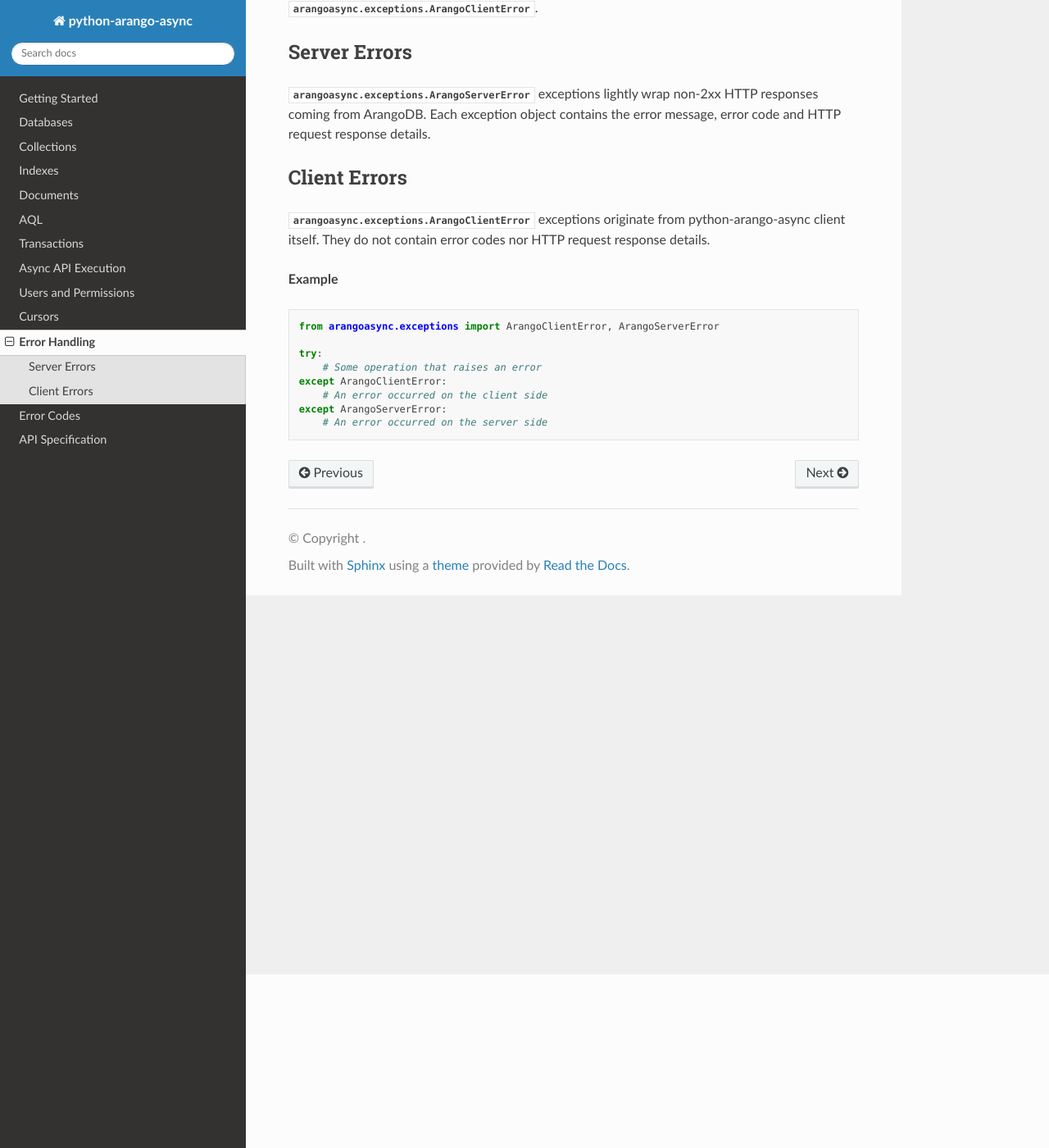
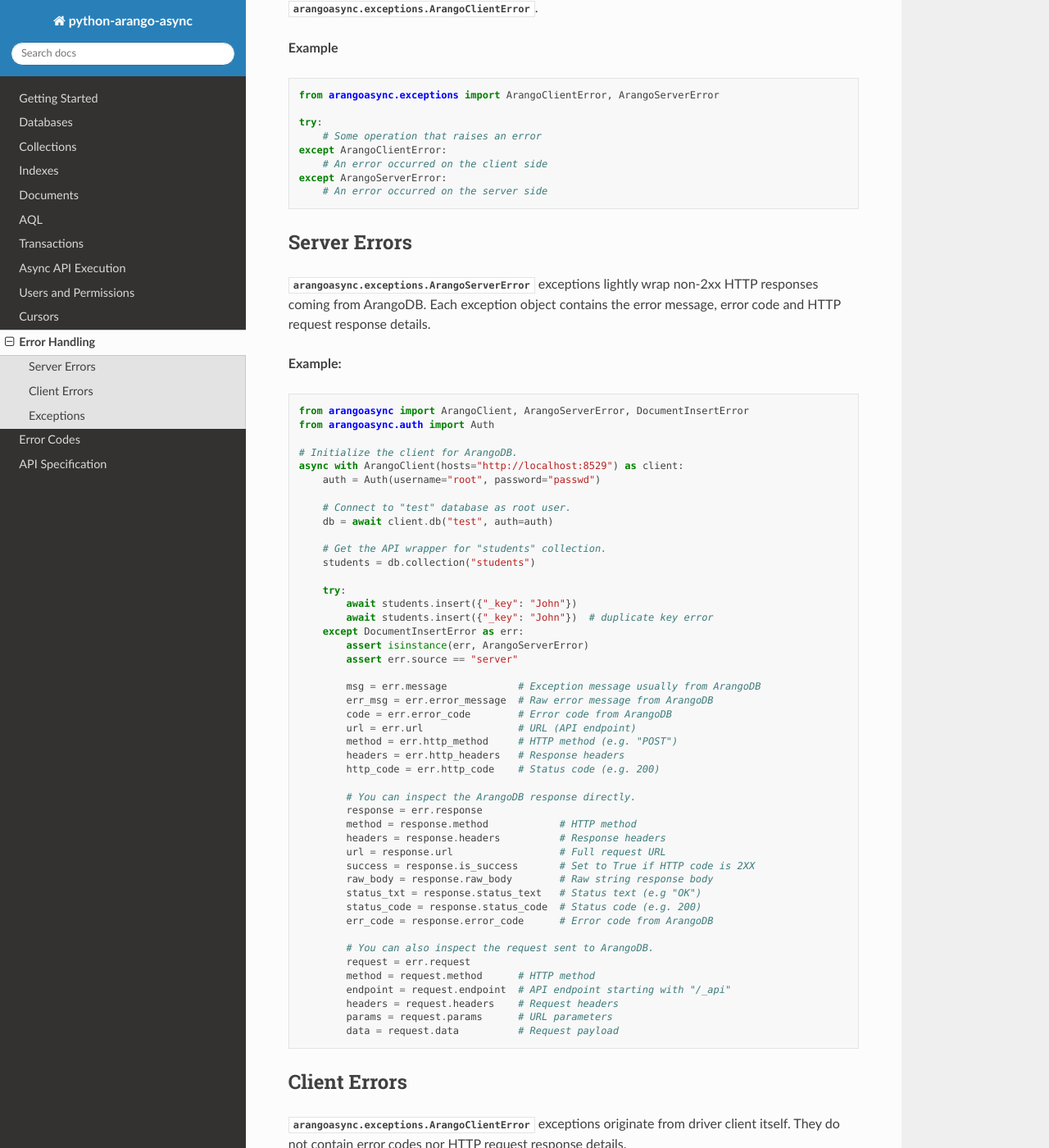
Before and after one commit to arangodb/python-arango-async, a Sphinx documentation site: the page built from docs/errors.rst, in a window 1280 px wide and 1400 px high, scrolled down 212 px. Shown: the whole window at 82% size. Built offline with Sphinx 7.4.7 and the Read the Docs theme 3.1.0, drawn with Linux system fonts in a browser that asks for light colours; some of the changed text lies outside the part shown.

Commit message:
Completed errors documentation

```diff
--- a/docs/errno.rst
+++ b/docs/errno.rst
@@ -5,7 +5,7 @@
 
 **Example**
 
-.. testcode::
+.. code-block:: python
 
     from arangoasync import errno
 
@@ -14,6 +14,9 @@
     assert errno.DOCUMENT_REV_BAD == 1239
     assert errno.DOCUMENT_NOT_FOUND == 1202
 
+You can see the full list of error codes in the `errno.py`_ file.
+
 For more information, refer to the `ArangoDB Manual`_.
 
 .. _ArangoDB Manual: https://www.arangodb.com/docs/stable/appendix-error-codes.html
+.. _errno.py: https://github.com/arangodb/python-arango-async/blob/main/arangoasync/errno.py
--- a/docs/errors.rst
+++ b/docs/errors.rst
@@ -4,20 +4,6 @@
 All python-arango exceptions inherit :class:`arangoasync.exceptions.ArangoError`,
 which splits into subclasses :class:`arangoasync.exceptions.ArangoServerError` and
 :class:`arangoasync.exceptions.ArangoClientError`.
-
-Server Errors
-=============
-
-:class:`arangoasync.exceptions.ArangoServerError` exceptions lightly wrap non-2xx
-HTTP responses coming from ArangoDB. Each exception object contains the error
-message, error code and HTTP request response details.
-
-Client Errors
-=============
-
-:class:`arangoasync.exceptions.ArangoClientError` exceptions originate from
-python-arango-async client itself. They do not contain error codes nor HTTP request
-response details.
 
 **Example**
 
@@ -31,3 +17,103 @@
         # An error occurred on the client side
     except ArangoServerError:
         # An error occurred on the server side
+
+
+Server Errors
+=============
+
+:class:`arangoasync.exceptions.ArangoServerError` exceptions lightly wrap non-2xx
+HTTP responses coming from ArangoDB. Each exception object contains the error
+message, error code and HTTP request response details.
+
+**Example:**
+
+.. code-block:: python
+
+    from arangoasync import ArangoClient, ArangoServerError, DocumentInsertError
+    from arangoasync.auth import Auth
+
+    # Initialize the client for ArangoDB.
+    async with ArangoClient(hosts="http://localhost:8529") as client:
+        auth = Auth(username="root", password="passwd")
+
+        # Connect to "test" database as root user.
+        db = await client.db("test", auth=auth)
+
+        # Get the API wrapper for "students" collection.
+        students = db.collection("students")
+
+        try:
+            await students.insert({"_key": "John"})
+            await students.insert({"_key": "John"})  # duplicate key error
+        except DocumentInsertError as err:
+            assert isinstance(err, ArangoServerError)
+            assert err.source == "server"
+
+            msg = err.message            # Exception message usually from ArangoDB
+            err_msg = err.error_message  # Raw error message from ArangoDB
+            code = err.error_code        # Error code from ArangoDB
+            url = err.url                # URL (API endpoint)
+            method = err.http_method     # HTTP method (e.g. "POST")
+            headers = err.http_headers   # Response headers
+            http_code = err.http_code    # Status code (e.g. 200)
+
+            # You can inspect the ArangoDB response directly.
+            response = err.response
+            method = response.method            # HTTP method
+            headers = response.headers          # Response headers
+            url = response.url                  # Full request URL
+            success = response.is_success       # Set to True if HTTP code is 2XX
+            raw_body = response.raw_body        # Raw string response body
+            status_txt = response.status_text   # Status text (e.g "OK")
+            status_code = response.status_code  # Status code (e.g. 200)
+            err_code = response.error_code      # Error code from ArangoDB
+
+            # You can also inspect the request sent to ArangoDB.
+            request = err.request
+            method = request.method      # HTTP method
+            endpoint = request.endpoint  # API endpoint starting with "/_api"
+            headers = request.headers    # Request headers
+            params = request.params      # URL parameters
+            data = request.data          # Request payload
+
+Client Errors
+=============
+
+:class:`arangoasync.exceptions.ArangoClientError` exceptions originate from
+driver client itself. They do not contain error codes nor HTTP request
+response details.
+
+**Example:**
+
+.. code-block:: python
+
+    from arangoasync import ArangoClient, ArangoClientError, DocumentParseError
+    from arangoasync.auth import Auth
+
+    # Initialize the client for ArangoDB.
+    async with ArangoClient(hosts="http://localhost:8529") as client:
+        auth = Auth(username="root", password="passwd")
+
+        # Connect to "test" database as root user.
+        db = await client.db("test", auth=auth)
+
+        # Get the API wrapper for "students" collection.
+        students = db.collection("students")
+
+        try:
+            await students.get({"_id": "invalid_id"})  # malformed document
+        except DocumentParseError as err:
+            assert isinstance(err, ArangoClientError)
+            assert err.source == "client"
+
+            # Only the error message is set.
+            print(err.message)
+
+Exceptions
+==========
+
+Below are all exceptions.
+
+.. automodule:: arangoasync.exceptions
+    :members:
--- a/docs/specs.rst
+++ b/docs/specs.rst
@@ -34,9 +34,6 @@
 .. automodule:: arangoasync.connection
     :members:
 
-.. automodule:: arangoasync.exceptions
-    :members:
-
 .. automodule:: arangoasync.http
     :members:
 
```
Also changed, not shown: 1 other file.
